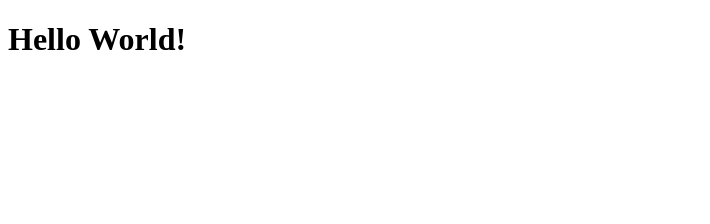
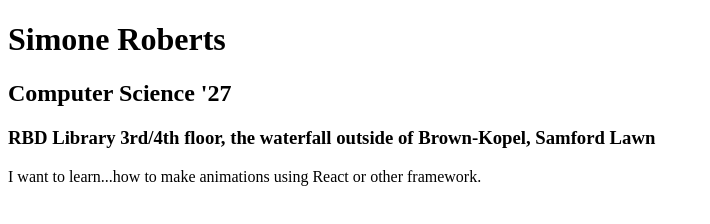
Before and after one commit to Srob0203/Srob0203, a plain HTML site: page index.html in a window 1280 px wide. Shown: the whole page, without its empty margins (0-710 px from the left). Drawn offline with Linux system fonts and the light colour scheme.

Commit message:
Update index.html

```diff
--- a/index.html
+++ b/index.html
@@ -1,4 +1,20 @@
 <!DOCTYPE html>
-<html>
-<h1>Hello World!</h1>
-</html>
+
+    <html lang="en">
+    <head>
+        <meta charset="UTF-8">
+        <title>Simone Roberts</title>
+    </head>
+        <body>
+        <h1>Simone Roberts</h1>
+        <h2>Computer Science '27</h2>
+        <div>
+            <h3>
+                RBD Library 3rd/4th floor, the waterfall outside of Brown-Kopel, Samford Lawn
+            </h3>
+        </div>
+        <div>
+        I want to learn...how to make animations using React or other framework.
+        </div>
+        </body>
+    </html>
```
